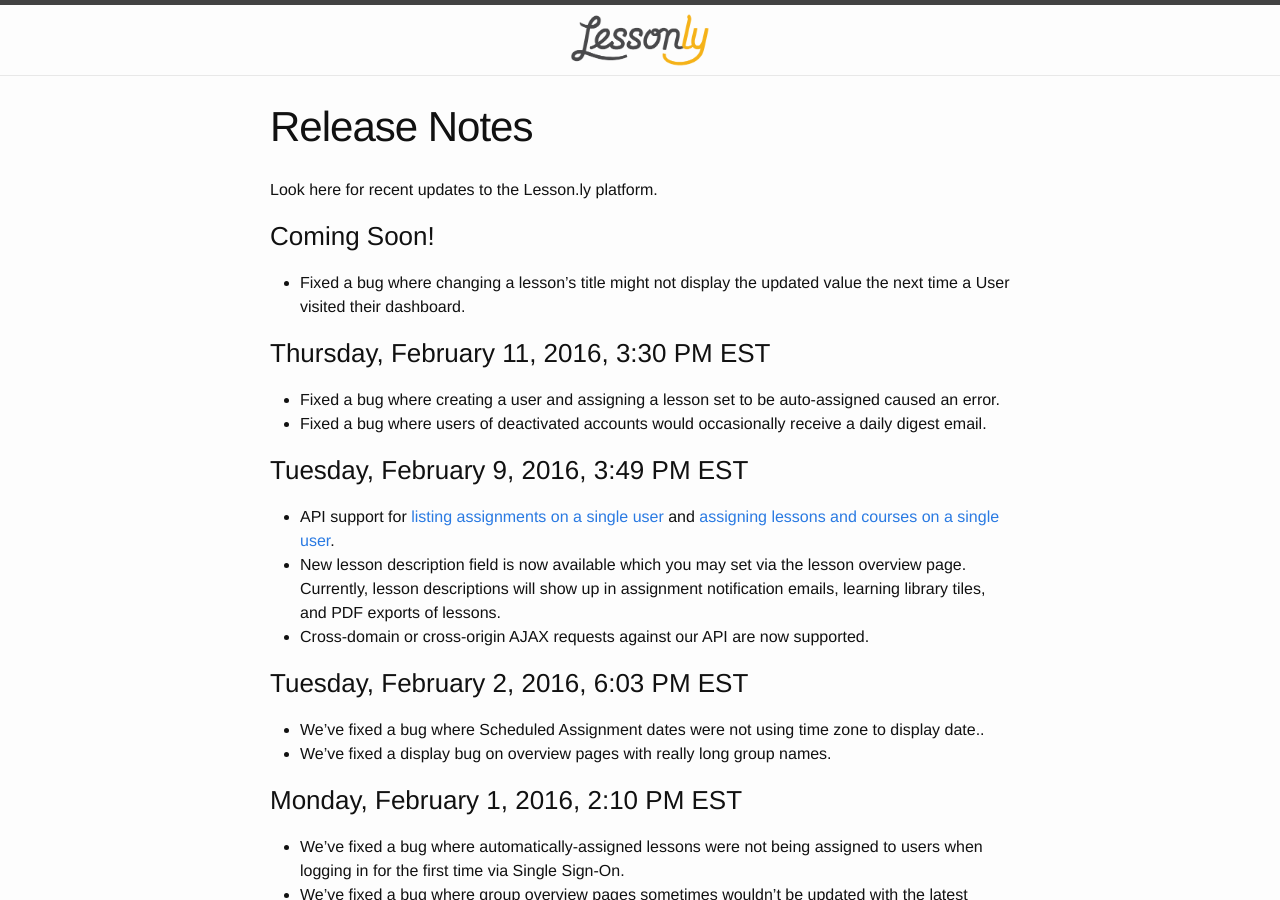
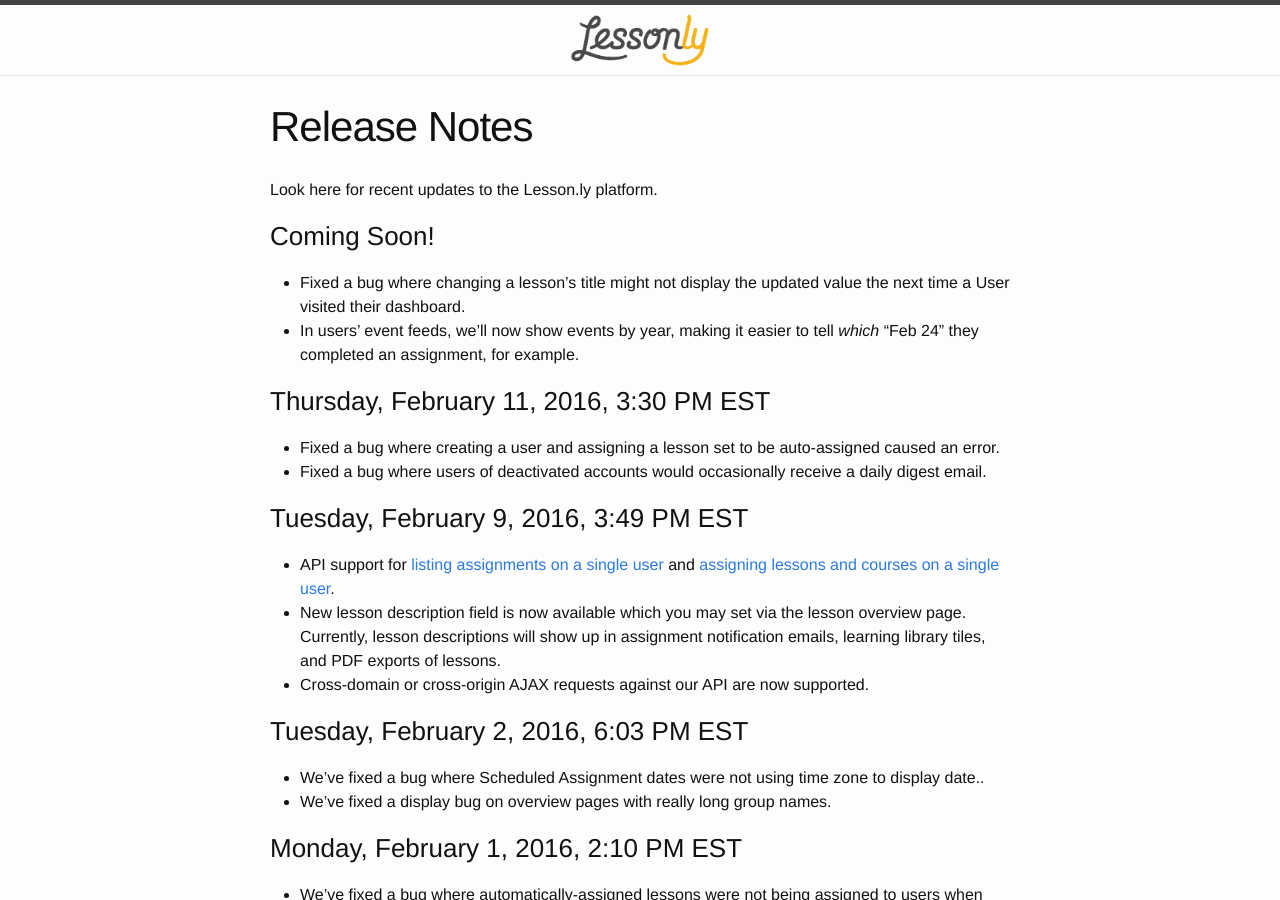
Before and after one commit to isabella232/lessonly.github.io, a Jekyll site: the page built from release-notes.md, in a window 1280 px wide and 900 px high. Built offline with Jekyll 4.4.1, drawn with Linux system fonts in a browser that asks for light colours.

Commit message:
Year in event feed

```diff
--- a/release-notes.md
+++ b/release-notes.md
@@ -9,6 +9,7 @@
 ### Coming Soon!
 
 - Fixed a bug where changing a lesson's title might not display the updated value the next time a User visited their dashboard.
+- In users’ event feeds, we’ll now show events by year, making it easier to tell *which* “Feb 24” they completed an assignment, for example.
 
 ### Thursday, February 11, 2016, 3:30 PM EST
 
```
